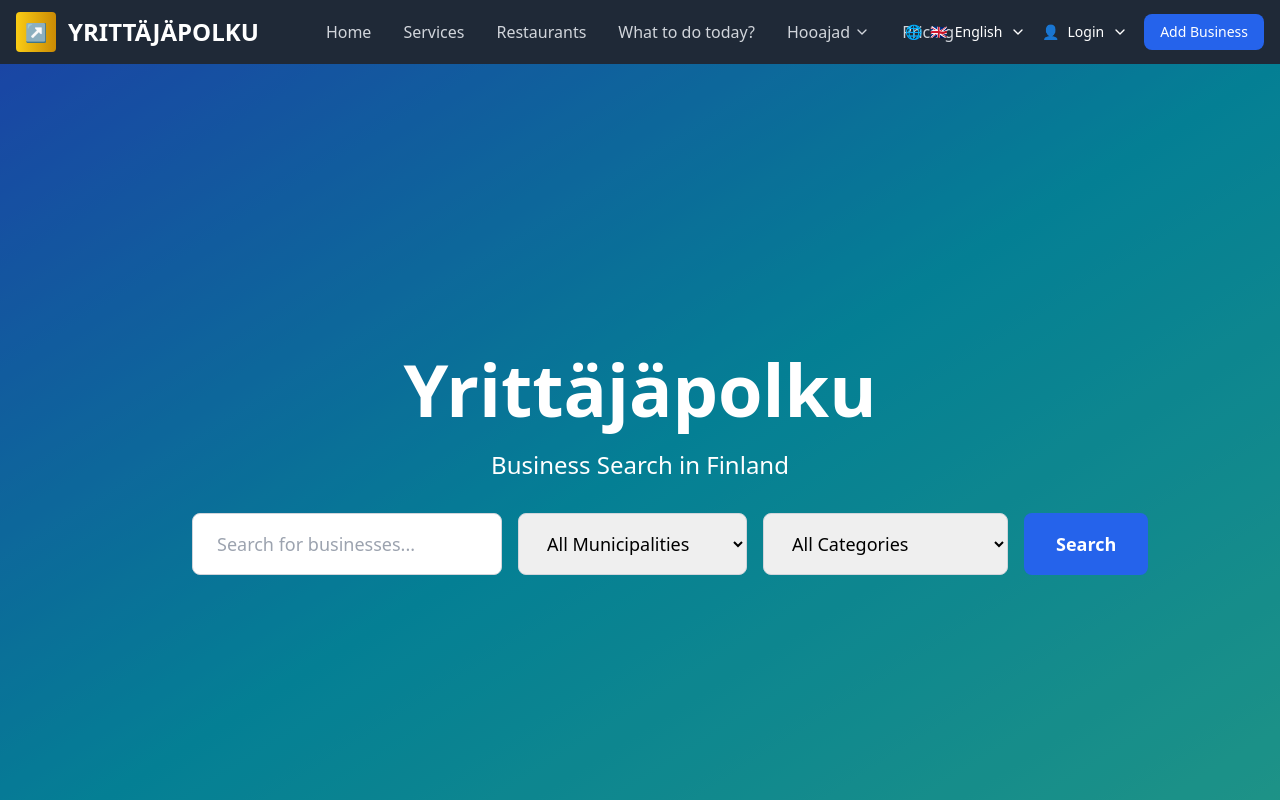
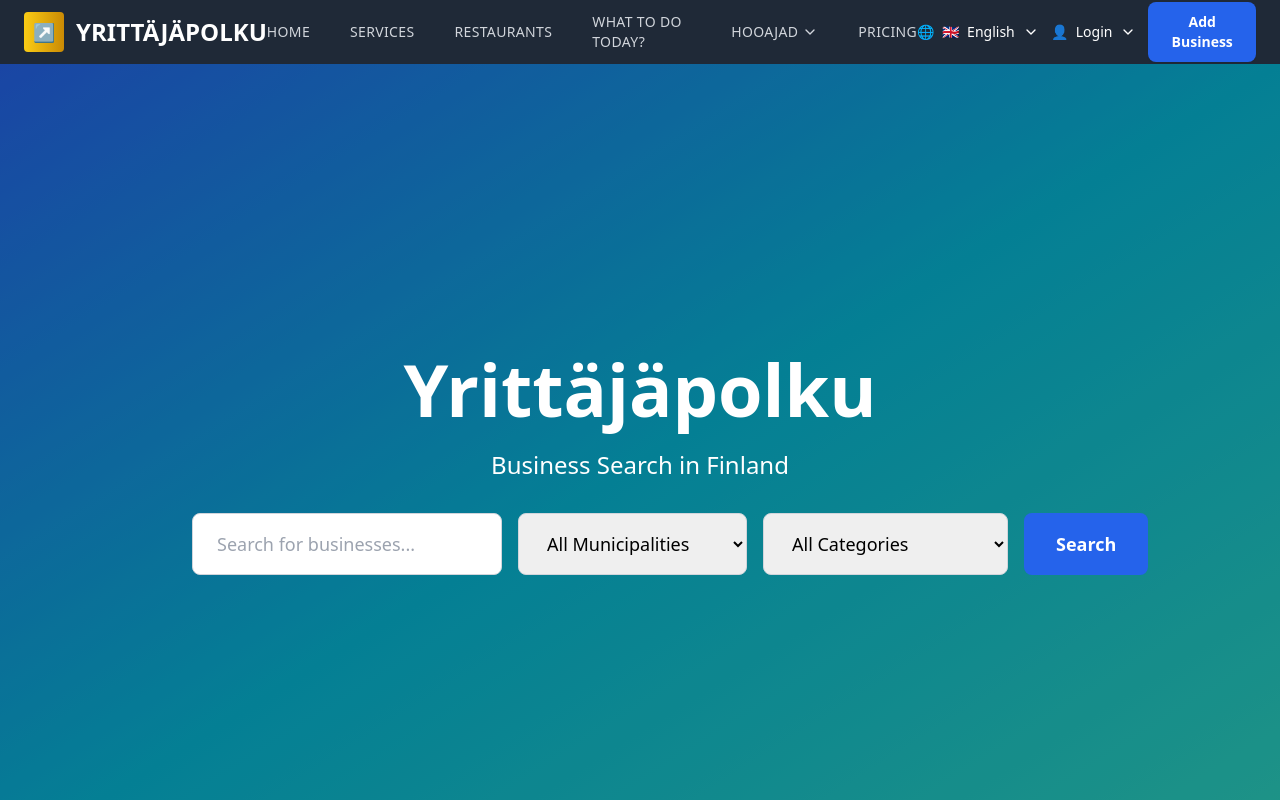
Before and after one commit to smartnodehub/hawaiielevate-clone, a React (Vite) app: page / in a window 1280 px wide. Shown: the top 800 px of the page. Built offline with nearby package versions, Linux system fonts and the light colour scheme.

Commit message:
Perfect navigation alignment and styling improvements

```diff
--- a/src/App.jsx
+++ b/src/App.jsx
@@ -551,26 +551,28 @@
     <div className="min-h-screen bg-white">
       {/* Header */}
       <header className="bg-gray-800 text-white sticky top-0 z-40">
-        <div className="container mx-auto px-4 max-w-7xl">
-          <div className="flex items-center justify-center h-16 relative">
-            <div className="flex items-center space-x-3 absolute left-0">
+        <div className="container mx-auto px-6 max-w-7xl">
+          <div className="flex items-center justify-between h-16">
+            {/* Logo Section */}
+            <div className="flex items-center space-x-3">
               <div className="w-10 h-10 bg-gradient-to-r from-yellow-400 to-yellow-600 rounded flex items-center justify-center">
                 <span className="text-black font-bold text-lg">↗</span>
               </div>
               <a href="/" className="text-2xl font-bold hover:text-yellow-400 transition-colors">YRITTÄJÄPOLKU</a>
             </div>
 
-            <nav className="hidden md:flex space-x-8">
-              <a href="/" className="text-gray-300 hover:text-white transition-colors font-medium">{t('nav.home')}</a>
-              <a href="#services" className="text-gray-300 hover:text-white transition-colors font-medium">{t('nav.services')}</a>
-              <a href="#restaurants" className="text-gray-300 hover:text-white transition-colors font-medium">{t('nav.restaurants')}</a>
-              <a href="/today" className="text-gray-300 hover:text-white transition-colors font-medium">{t('what_to_do_today')}</a>
+            {/* Center Navigation */}
+            <nav className="hidden lg:flex items-center space-x-10">
+              <a href="/" className="text-gray-300 hover:text-white transition-colors font-medium text-sm uppercase tracking-wide">{t('nav.home')}</a>
+              <a href="#services" className="text-gray-300 hover:text-white transition-colors font-medium text-sm uppercase tracking-wide">{t('nav.services')}</a>
+              <a href="#restaurants" className="text-gray-300 hover:text-white transition-colors font-medium text-sm uppercase tracking-wide">{t('nav.restaurants')}</a>
+              <a href="/today" className="text-gray-300 hover:text-white transition-colors font-medium text-sm uppercase tracking-wide">{t('what_to_do_today')}</a>
               <div className="relative group">
-                <button className="text-gray-300 hover:text-white transition-colors flex items-center space-x-1 font-medium">
+                <button className="text-gray-300 hover:text-white transition-colors flex items-center space-x-1 font-medium text-sm uppercase tracking-wide">
                   <span>Hooajad</span>
                   <ChevronDown className="h-4 w-4" />
                 </button>
-                <div className="absolute top-full left-0 mt-2 w-48 bg-white rounded-lg shadow-lg border opacity-0 invisible group-hover:opacity-100 group-hover:visible transition-all duration-200 z-10">
+                <div className="absolute top-full left-1/2 transform -translate-x-1/2 mt-2 w-48 bg-white rounded-lg shadow-lg border opacity-0 invisible group-hover:opacity-100 group-hover:visible transition-all duration-200 z-10">
                   <Link to="/season/juhannus" className="block px-4 py-3 text-gray-700 hover:bg-gray-50 rounded-t-lg">
                     🌞 Juhannus
                   </Link>
@@ -582,10 +584,11 @@
                   </Link>
                 </div>
               </div>
-              <a href="/pricing" className="text-gray-300 hover:text-white transition-colors font-medium">{t('nav.pricing')}</a>
+              <a href="/pricing" className="text-gray-300 hover:text-white transition-colors font-medium text-sm uppercase tracking-wide">{t('nav.pricing')}</a>
             </nav>
 
-            <div className="flex items-center space-x-4 absolute right-0">
+            {/* Right Section */}
+            <div className="flex items-center space-x-3">
               {/* Language Switcher */}
               <div className="relative" ref={languageDropdownRef}>
                 <button
@@ -645,7 +648,7 @@
 
               <button
                 onClick={openModal}
-                className="bg-blue-600 text-white px-4 py-2 rounded-lg text-sm hover:bg-blue-700 transition-colors"
+                className="bg-blue-600 text-white px-5 py-2.5 rounded-lg text-sm font-semibold hover:bg-blue-700 transition-all duration-200 shadow-sm hover:shadow-md"
               >
                 {t('addBusiness')}
               </button>
```
